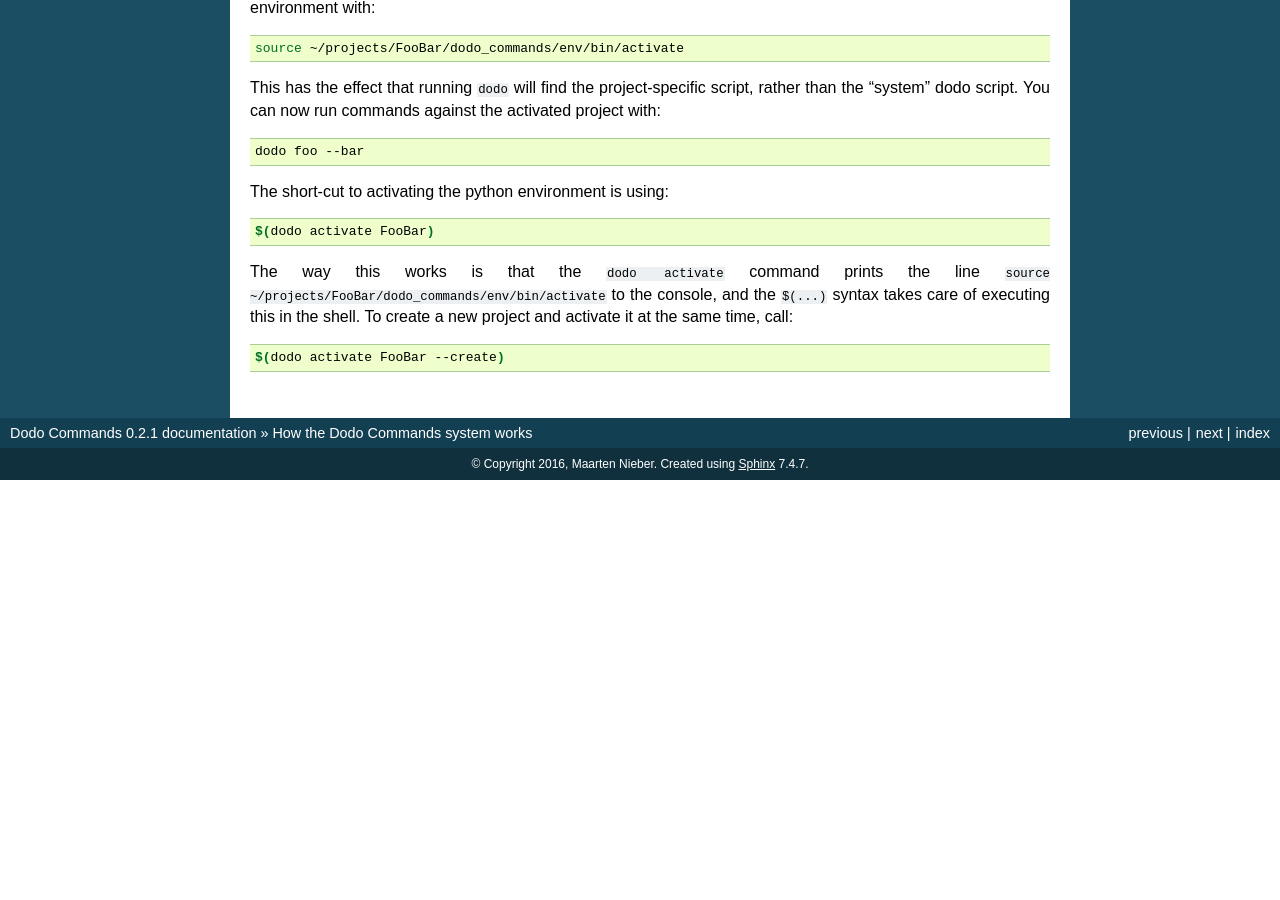
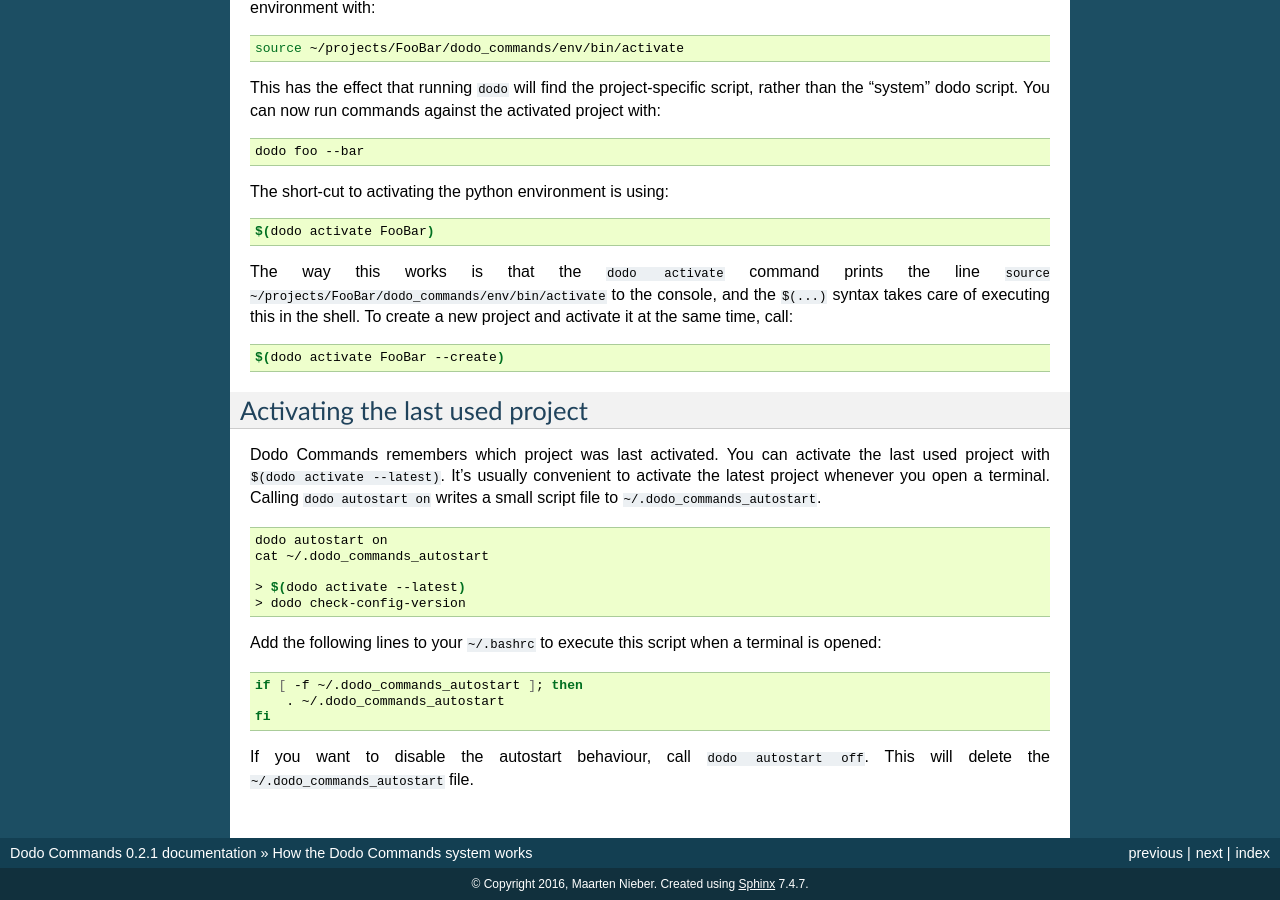
Before and after one commit to mnieber/dodo-commands, a Sphinx documentation site: the page built from doc/how-it-works.rst, in a window 1280 px wide and 900 px high, scrolled down 1010 px. Built offline with Sphinx 7.4.7, drawn with Linux system fonts in a browser that asks for light colours; before the commit the page ends 1490 px from its top, so only the background shows below that; some of the changed text lies outside the part shown.

Commit message:
Add dodo autostart command

```diff
--- a/doc/how-it-works.rst
+++ b/doc/how-it-works.rst
@@ -67,3 +67,27 @@
 .. code-block:: bash
 
     $(dodo activate FooBar --create)
+
+
+Activating the last used project
+================================
+
+Dodo Commands remembers which project was last activated. You can activate the last used project with ``$(dodo activate --latest)``. It's usually convenient to activate the latest project whenever you open a terminal. Calling ``dodo autostart on`` writes a small script file to ``~/.dodo_commands_autostart``.
+
+.. code-block:: bash
+
+    dodo autostart on
+    cat ~/.dodo_commands_autostart
+
+    > $(dodo activate --latest)
+    > dodo check-config-version
+
+Add the following lines to your ``~/.bashrc`` to execute this script when a terminal is opened:
+
+.. code-block:: bash
+
+    if [ -f ~/.dodo_commands_autostart ]; then
+        . ~/.dodo_commands_autostart
+    fi
+
+If you want to disable the autostart behaviour, call ``dodo autostart off``. This will delete the ``~/.dodo_commands_autostart`` file.
```
Also changed, not shown: doc/sharing-projects.rst (+9 -0 lines), 1 other file.
